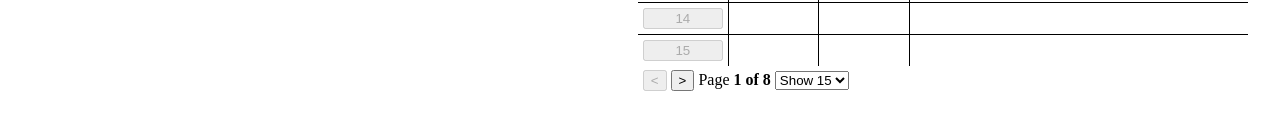
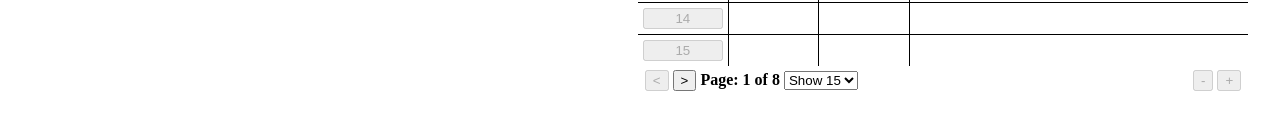
Before and after one commit to LaskySY/anno-tool, a React (Create React App) app: page / in a window 1280 px wide. Shown: the part 474-604 px from the top of the page. Built offline with nearby package versions, Linux system fonts and the light colour scheme.

Commit message:
Implement add row, remove row function

```diff
--- a/src/App.css
+++ b/src/App.css
@@ -1,9 +1,11 @@
 .column {
   float: left;
 }
+
 .column-l {
   margin-right: 10px;
 }
+
 .column-r {
   margin-left: 10px;
 }
@@ -27,3 +29,7 @@
 #dataLoader {
   display: none;
 }
+
+.pagination>* {
+  margin: 0 2px;
+}
--- a/src/components/AnnoTable.js
+++ b/src/components/AnnoTable.js
@@ -98,6 +98,17 @@ function AnnoTable({ data, setData, setStopTime, videoSeekTo }, ref) {
     if (cellFocus && (cellFocus[1] === 'start' || cellFocus[1] === 'end'))
       updateCell(cellFocus[0], cellFocus[1], sec)
   }
+  const handleAddRow = () => {
+    let index = cellFocus[0]
+    cellFocus[2].blur()
+    let emptyRow = { start: '', end: '', text: '' }
+    setData(old => { old.splice(index + 1, 0, emptyRow); return old })
+  }
+  const handleDelRow = () => {
+    let index = cellFocus[0]
+    cellFocus[2].blur()
+    setData(old => { old.splice(index, 1); return old })
+  }
   const updateCell = (rowIndex, columnId, value) => {
     setData(old => old.map((row, index) => {
       return index === rowIndex ? { ...old[rowIndex], [columnId]: value } : row
@@ -176,16 +187,35 @@ function AnnoTable({ data, setData, setStopTime, videoSeekTo }, ref) {
         </table>
 
         <div className="pagination">
-          <button onClick={() => previousPage()} disabled={!canPreviousPage}>{'<'}</button>{' '}
-          <button onClick={() => nextPage()} disabled={!canNextPage}>{'>'}</button>{' '}
-          <span>Page{' '}<strong>{pageIndex + 1} of {pageOptions.length}</strong>{' '}</span>
-          <select value={pageSize} onChange={e => { setPageSize(Number(e.target.value)) }} >
+          <button
+            onClick={() => previousPage()}
+            disabled={!canPreviousPage}
+          >{'<'}</button>
+          <button
+            onClick={() => nextPage()}
+            disabled={!canNextPage}
+          >{'>'}</button>
+          <span><strong>Page: {pageIndex + 1} of {pageOptions.length}</strong></span>
+          <select
+            value={pageSize}
+            onChange={e => { setPageSize(Number(e.target.value)) }}
+          >
             {pageSizeOptions.map(pageSize => (
               <option key={pageSize} value={pageSize}>
                 Show {pageSize}
               </option>
             ))}
           </select>
+          <button
+            style={{ float: 'right' }}
+            onMouseDown={handleAddRow}
+            disabled={!cellFocus}
+          >{'+'}</button>
+          <button
+            style={{ float: 'right' }}
+            onMouseDown={handleDelRow}
+            disabled={!cellFocus}
+          >{'-'}</button>
         </div>
       </div>
     </Styles>
--- a/src/utils.js
+++ b/src/utils.js
@@ -28,14 +28,11 @@ export const loadData = (callBack) => {
       let col = r.split('\t')
       return {
         start: col[0] ? col[0] : '',
-        end: col[1]? col[1] : '',
-        text: col[2]? col[2] : '',
+        end: col[1] ? col[1] : '',
+        text: col[2] ? col[2] : '',
       }
     })
-    callBack(() => {
-      let mask = Array(100).fill({ start: '', end: '', text: '' })
-      return data.concat(mask)
-    })
+    callBack(data)
   };
 }
 
```
Also changed, not shown: 1 other file (tests, documents, lock files or other folders).
